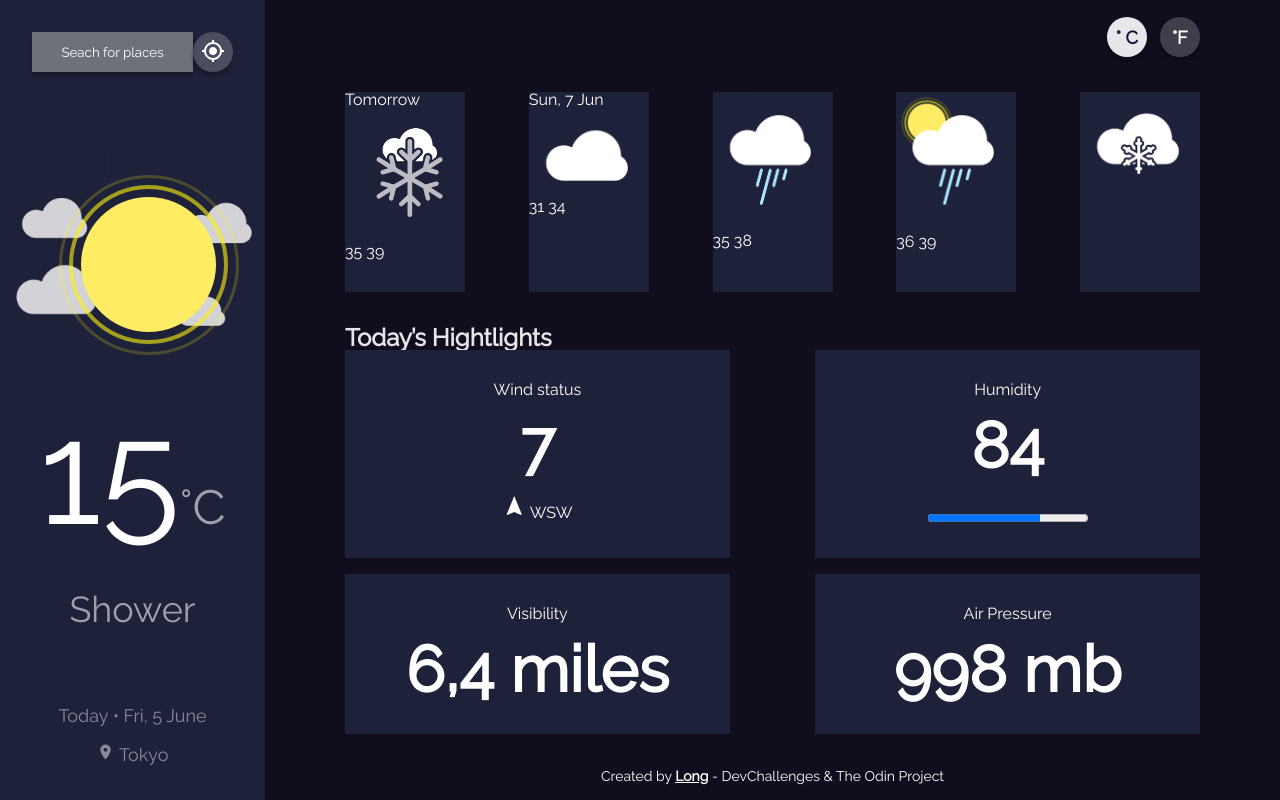
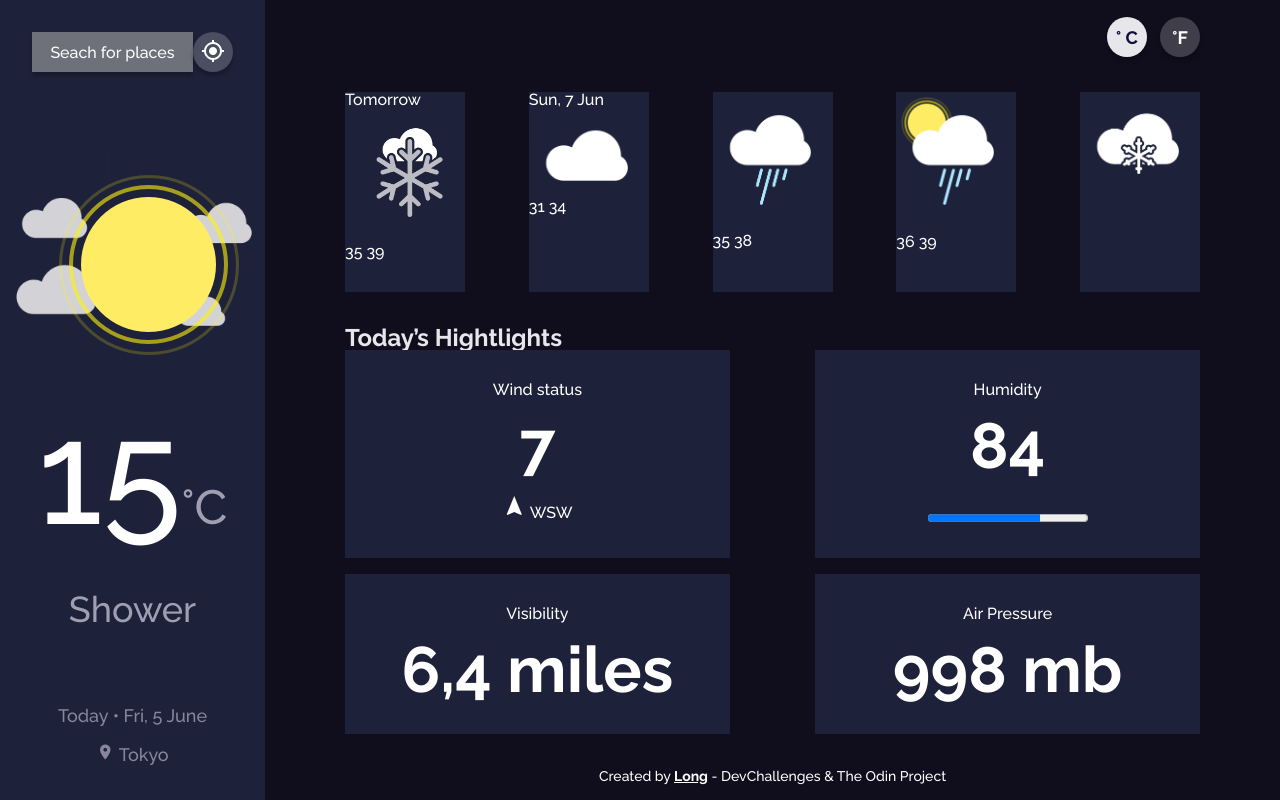
Before and after one commit to minhlong149/weather-app, a website: page src/template.html in a window 1280 px wide. Drawn offline with nearby package versions, Linux system fonts and the light colour scheme; files that its build step writes are made by us from their sources; files whose address does not match are found by name.

Commit message:
Update font style

```diff
--- a/src/scss/_typo.scss
+++ b/src/scss/_typo.scss
@@ -1,6 +1,9 @@
-@import url('https://fonts.googleapis.com/css2?family=Raleway');
-@import url('https://fonts.googleapis.com/icon?family=Material+Icons');
+@import url("https://fonts.googleapis.com/css2?family=Raleway:wght@400;500;700");
+@import url("https://fonts.googleapis.com/icon?family=Material+Icons");
 
-body, * {
-  font-family: 'Raleway', sans-serif;
+body,
+* {
+  font-family: "Raleway", sans-serif;
+  font-weight: 500;
+  font-size: 16px;
 }
```
